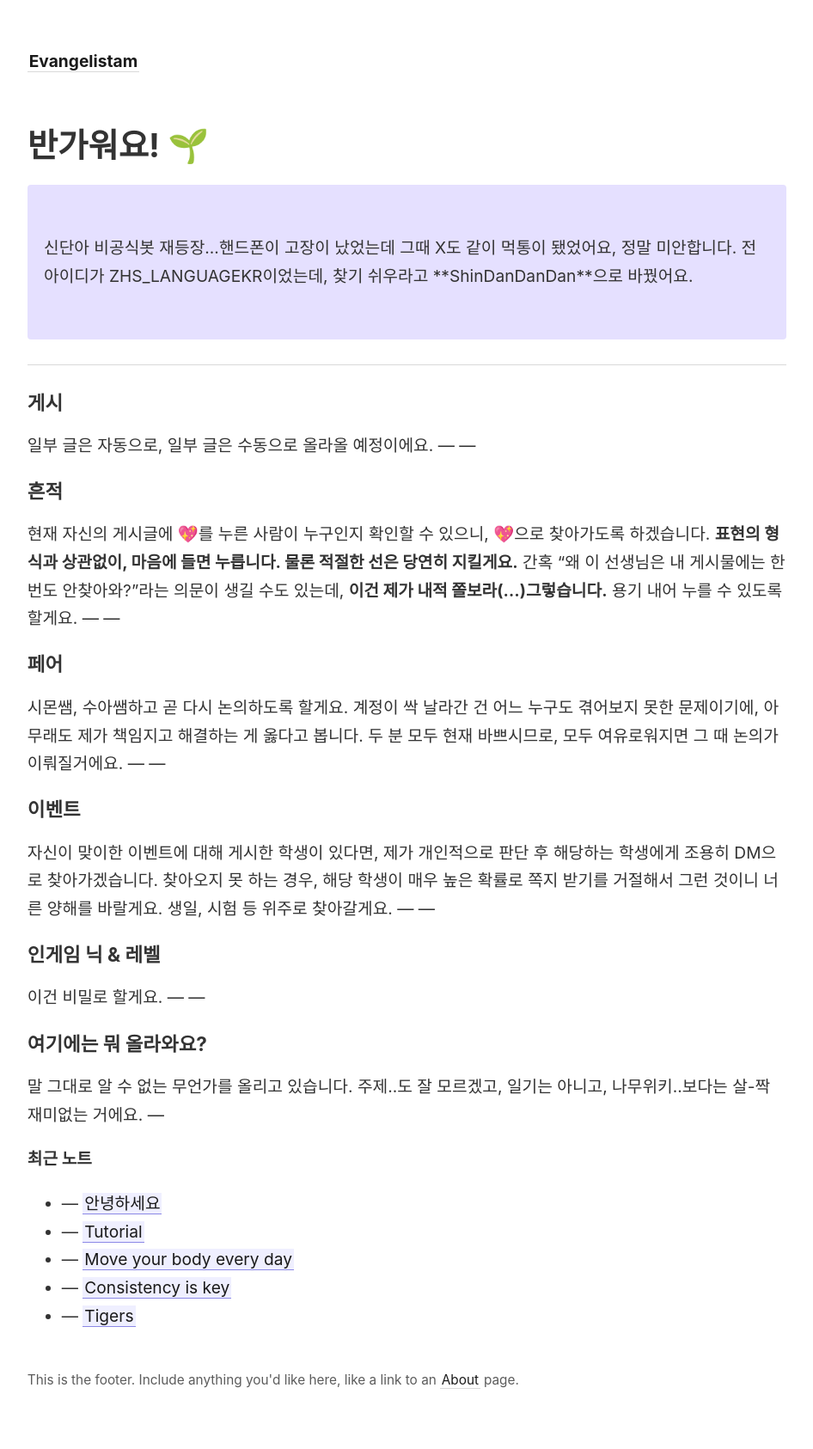
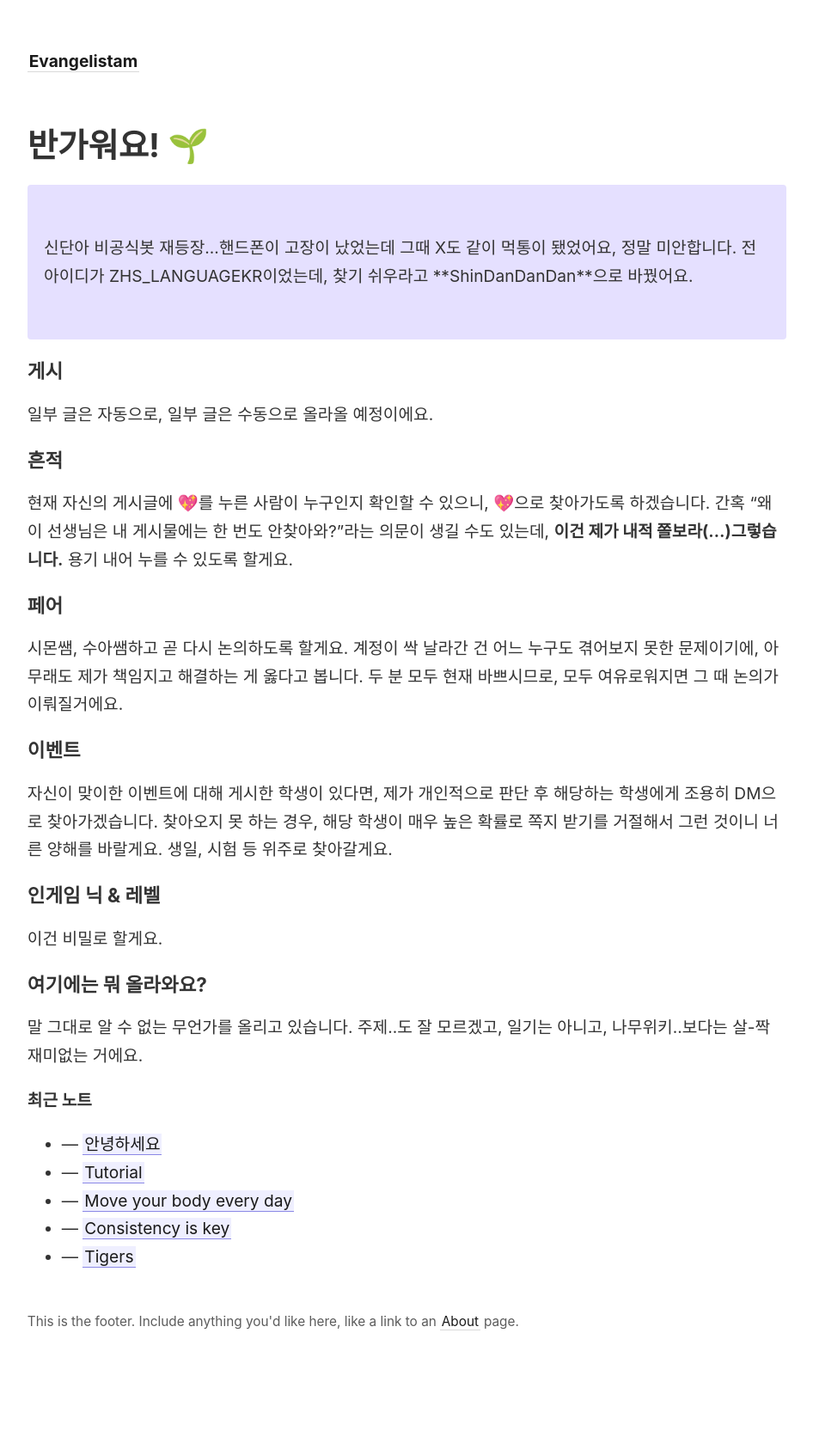
Before and after one commit to vuoto1/vuoto1.github.io, a Jekyll site: the page built from _pages/index.md, in a window 1280 px wide. Shown: the whole page at 86% size, without its empty margins (45-991 px from the left). Built offline with Jekyll 4.4.1, drawn with Linux system fonts in a browser that asks for light colours; after the commit the page ends 1618 px from its top, so only the background shows below that.

Commit message:
Update index.md

```diff
--- a/_pages/index.md
+++ b/_pages/index.md
@@ -10,30 +10,28 @@ permalink: /
 <p style="padding: 3em 1em; background: #e5e0ff; border-radius: 4px;">
   신단아 비공식봇 재등장...핸드폰이 고장이 났었는데 그때 X도 같이 먹통이 됐었어요, 정말 미안합니다. 전 아이디가 ZHS_LANGUAGEKR이었는데, 찾기 쉬우라고 **ShinDanDanDan**으로 바꿨어요.
 </p>
----
+
 ### 게시
 일부 글은 자동으로, 일부 글은 수동으로 올라올 예정이에요.
----
----
+
+
 ### 흔적
-현재 자신의 게시글에 💖를 누른 사람이 누구인지 확인할 수 있으니, 💖으로 찾아가도록 하겠습니다. **표현의 형식과 상관없이, 마음에 들면 누릅니다. 물론 적절한 선은 당연히 지킬게요.** 간혹 "왜 이 선생님은 내 게시물에는 한 번도 안찾아와?"라는 의문이 생길 수도 있는데, **이건 제가 내적 쫄보라(...)그렇습니다.** 용기 내어 누를 수 있도록 할게요.
----
----
+현재 자신의 게시글에 💖를 누른 사람이 누구인지 확인할 수 있으니, 💖으로 찾아가도록 하겠습니다. 간혹 "왜 이 선생님은 내 게시물에는 한 번도 안찾아와?"라는 의문이 생길 수도 있는데, **이건 제가 내적 쫄보라(...)그렇습니다.** 용기 내어 누를 수 있도록 할게요.
+
+
 ### 페어
 시몬쌤, 수아쌤하고 곧 다시 논의하도록 할게요. 계정이 싹 날라간 건 어느 누구도 겪어보지 못한 문제이기에, 아무래도 제가 책임지고 해결하는 게 옳다고 봅니다. 두 분 모두 현재 바쁘시므로, 모두 여유로워지면 그 때 논의가 이뤄질거에요.
----
----
+
+
 ### 이벤트
 자신이 맞이한 이벤트에 대해 게시한 학생이 있다면, 제가 개인적으로 판단 후 해당하는 학생에게 조용히 DM으로 찾아가겠습니다. 찾아오지 못 하는 경우, 해당 학생이 매우 높은 확률로 쪽지 받기를 거절해서 그런 것이니 너른 양해를 바랄게요. 생일, 시험 등 위주로 찾아갈게요.
----
----
+
 ### 인게임 닉 & 레벨
 이건 비밀로 할게요.
----
----
+
 ### 여기에는 뭐 올라와요?
 말 그대로 알 수 없는 무언가를 올리고 있습니다. 주제..도 잘 모르겠고, 일기는 아니고, 나무위키..보다는 살-짝 재미없는 거에요.
----
+
 
 <strong>최근 노트</strong>
 
```
